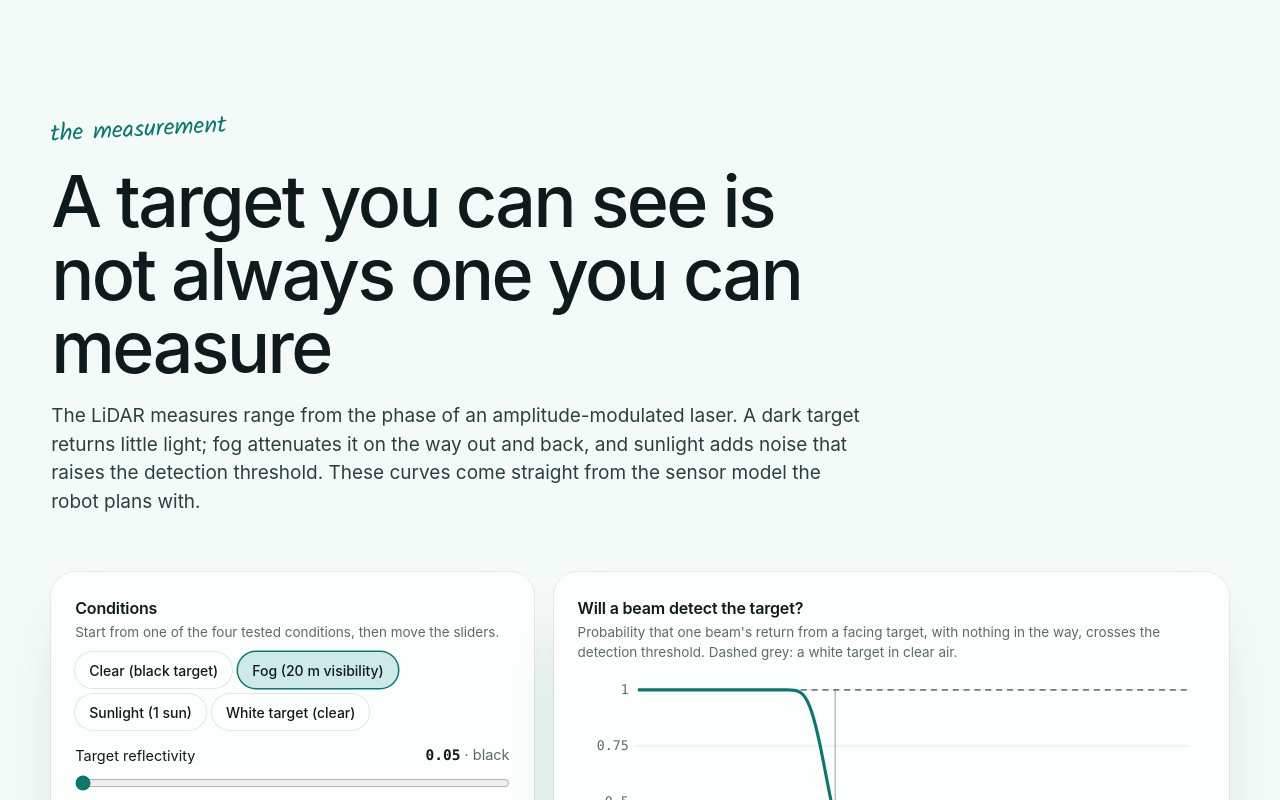
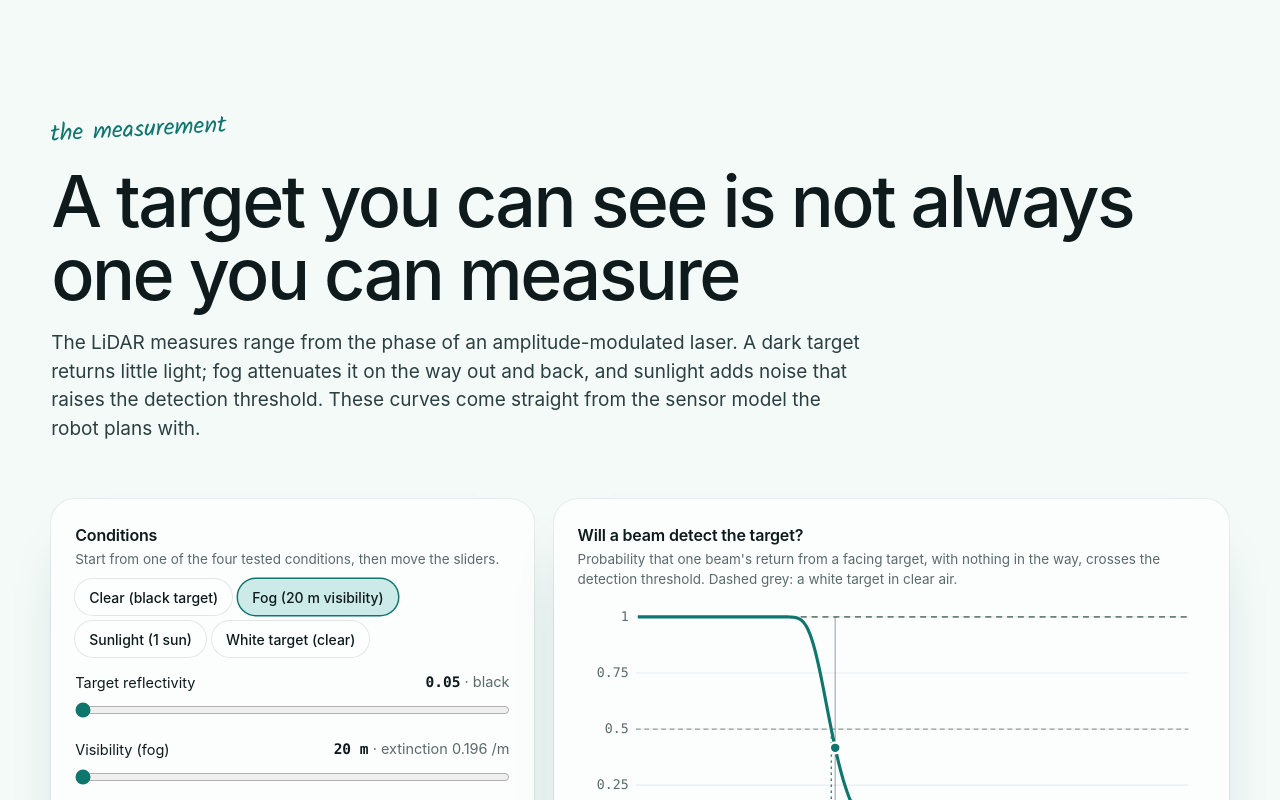
Before and after one commit to jjmensah/move-to-see, a React (Vite) app in the folder web/: page / in a window 1280 px wide. Shown: the part 2800-3600 px from the top of the page. Built offline with nearby package versions, Linux system fonts and the light colour scheme.

Commit message:
feat(web): let section headings run wider on large screens

```diff
--- a/web/src/styles.css
+++ b/web/src/styles.css
@@ -332,13 +332,14 @@ code {
 .section-head {
   display: grid;
   gap: 18px;
-  max-width: 820px;
+  max-width: 1100px;
   margin-bottom: clamp(36px, 5vw, 56px);
 }
 .section-head h2 {
   font-size: clamp(40px, 5.6vw, 76px);
 }
 .section-head p {
+  max-width: 68ch;
   font-size: clamp(17px, 1.6vw, 19px);
   color: var(--ink-2);
 }
```
